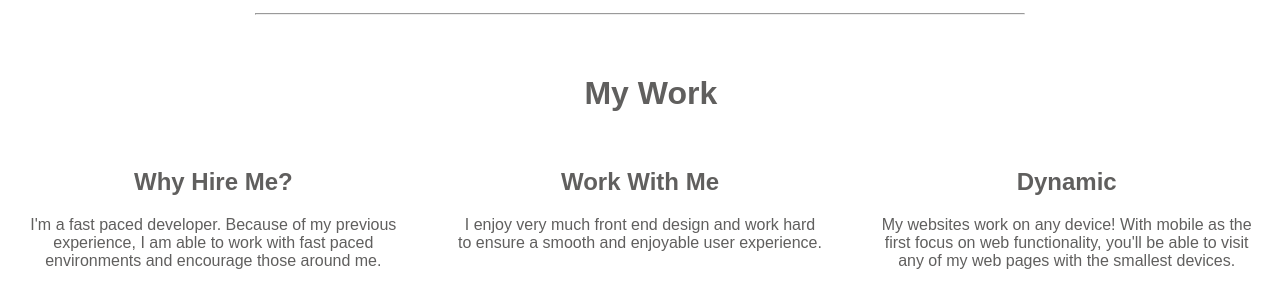
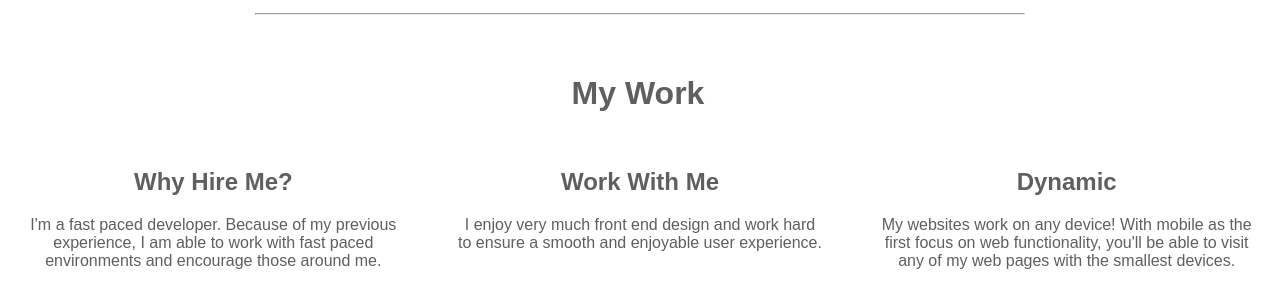
Before and after one commit to Helvin159/HelvinRymer, a PHP site: page / in a window 1280 px wide. Shown: the part 514-807 px from the top of the page. Run offline with PHP 8.4, Linux system fonts and the light colour scheme.

Commit message:
Update style.css

```diff
--- a/css/style.css
+++ b/css/style.css
@@ -164,7 +164,7 @@ font-size: 20px;
 }
 
 #mywork {
-	width: 97%;
+	width: 95%;
 	height: auto;
 	padding-top: 30px;
 	padding-right: 30px;
@@ -182,9 +182,6 @@ font-size: 20px;
 
 /*Intro*/
 .introimages:hover {
-	transform: scale(1.2);
-	padding: 10px;
-	margin: 40px;
 	border: 2px solid rgba(96, 95, 94, 0.9);
 	border-radius: 10px;
 }
```
